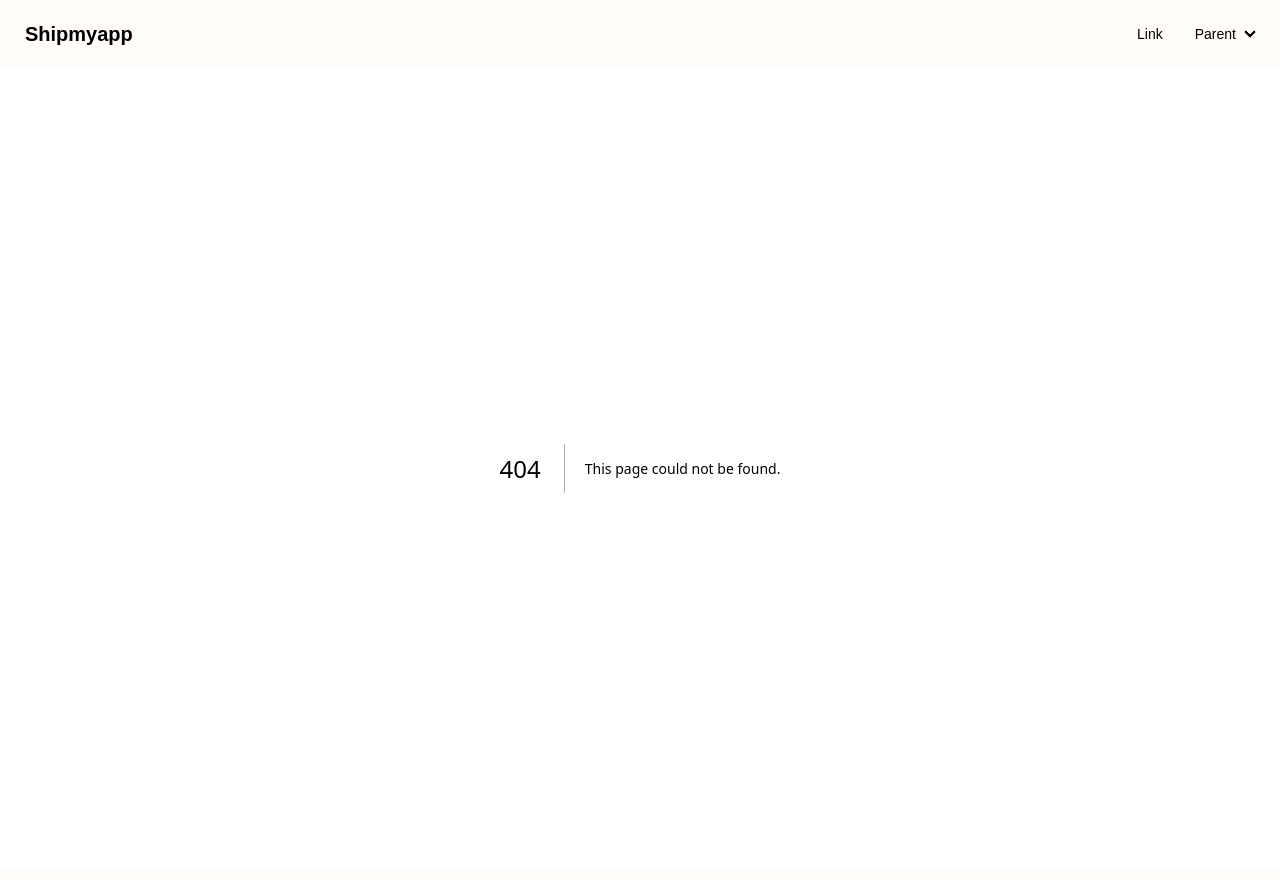
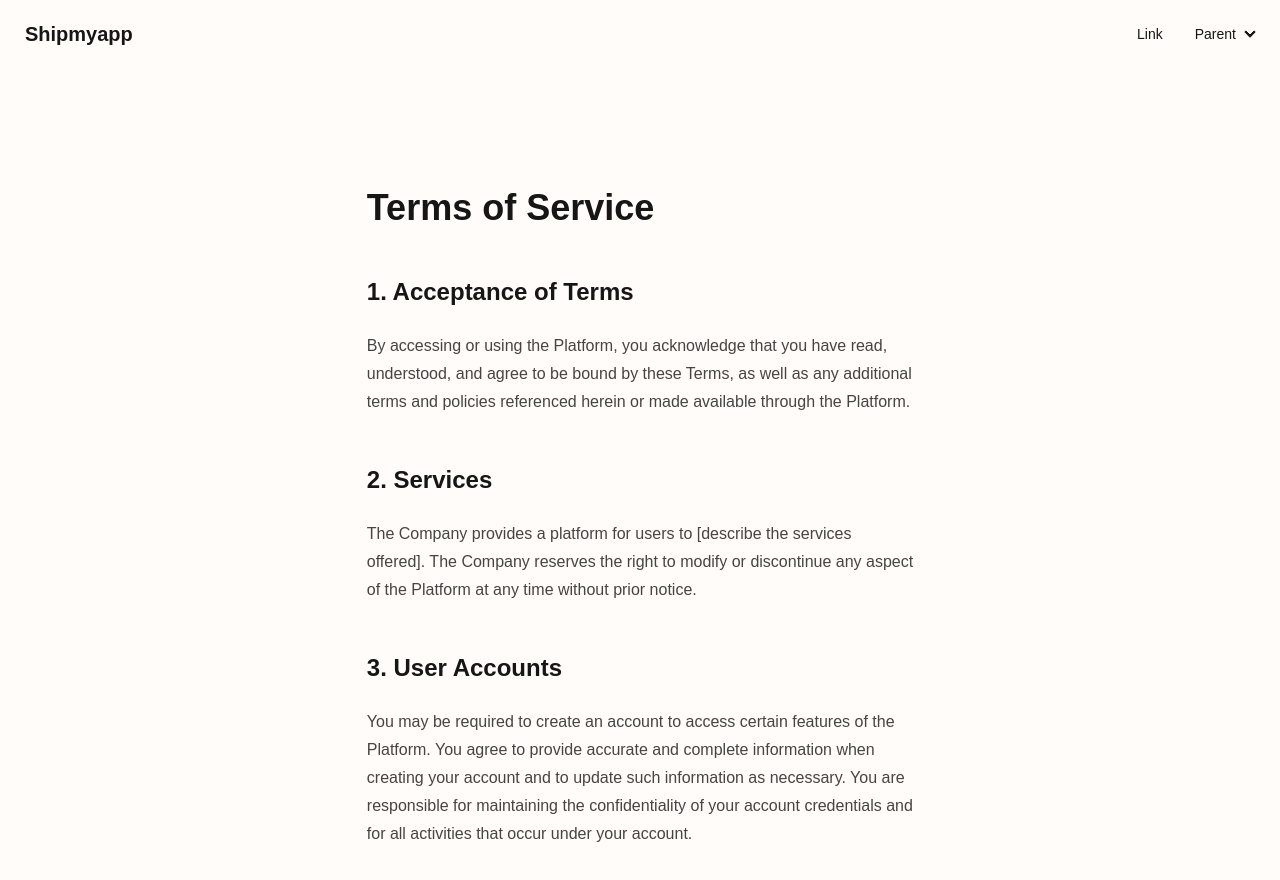
Before and after one commit to iamdipankarj/shipmyapp, a Next.js app: page /tos in a window 1280 px wide. Before the commit this address had no page. Shown: the top 880 px of the page. Built offline with nearby package versions, Linux system fonts and the light colour scheme; a web font is replaced by a local one.

Commit message:
Add sample tos

```diff
--- /dev/null
+++ b/src/app/tos/page.tsx
@@ -0,0 +1,18 @@
+export default function TOS() {
+  return (
+    <main className="flex min-h-screen flex-col items-center p-24">
+      <div className="container mx-auto px-4 py-6 prose">
+        <h1>Terms of Service</h1>
+
+        <h2>1. Acceptance of Terms</h2>
+        <p>By accessing or using the Platform, you acknowledge that you have read, understood, and agree to be bound by these Terms, as well as any additional terms and policies referenced herein or made available through the Platform.</p>
+
+        <h2>2. Services</h2>
+        <p>The Company provides a platform for users to [describe the services offered]. The Company reserves the right to modify or discontinue any aspect of the Platform at any time without prior notice.</p>
+
+        <h2>3. User Accounts</h2>
+        <p>You may be required to create an account to access certain features of the Platform. You agree to provide accurate and complete information when creating your account and to update such information as necessary. You are responsible for maintaining the confidentiality of your account credentials and for all activities that occur under your account.</p>
+      </div>
+    </main>
+  )
+}
```
